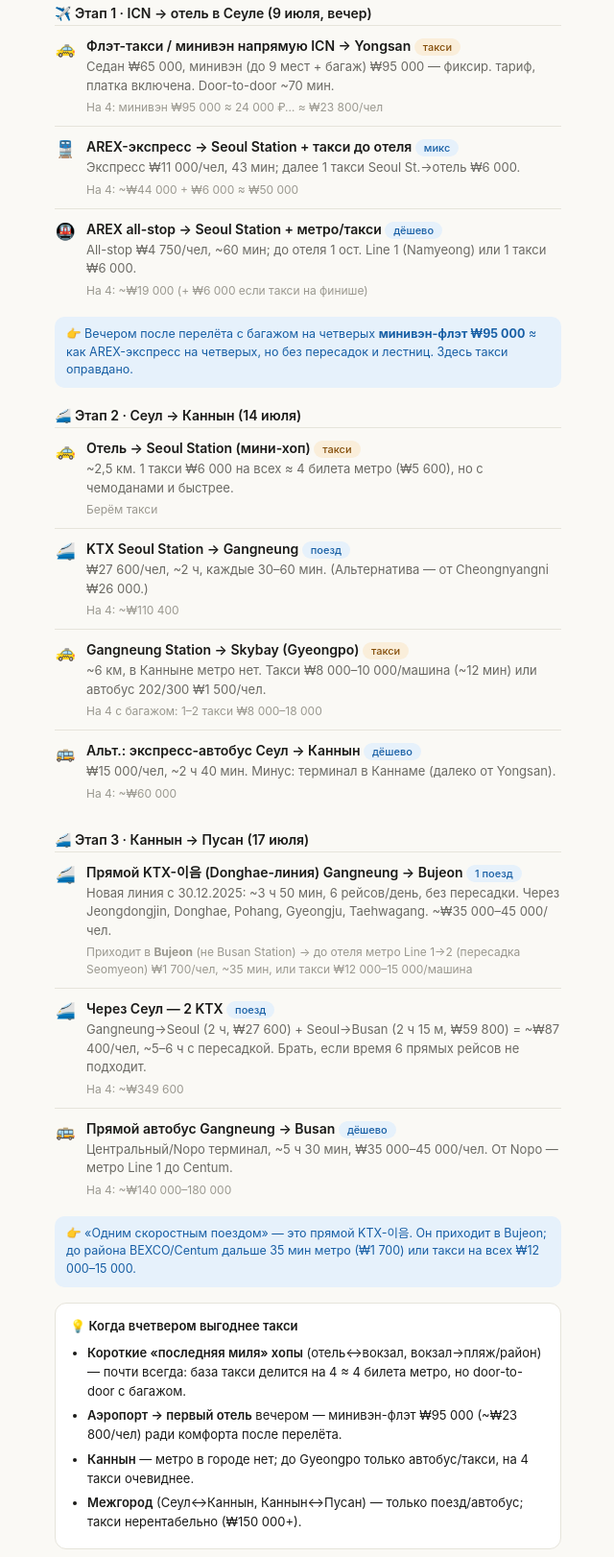
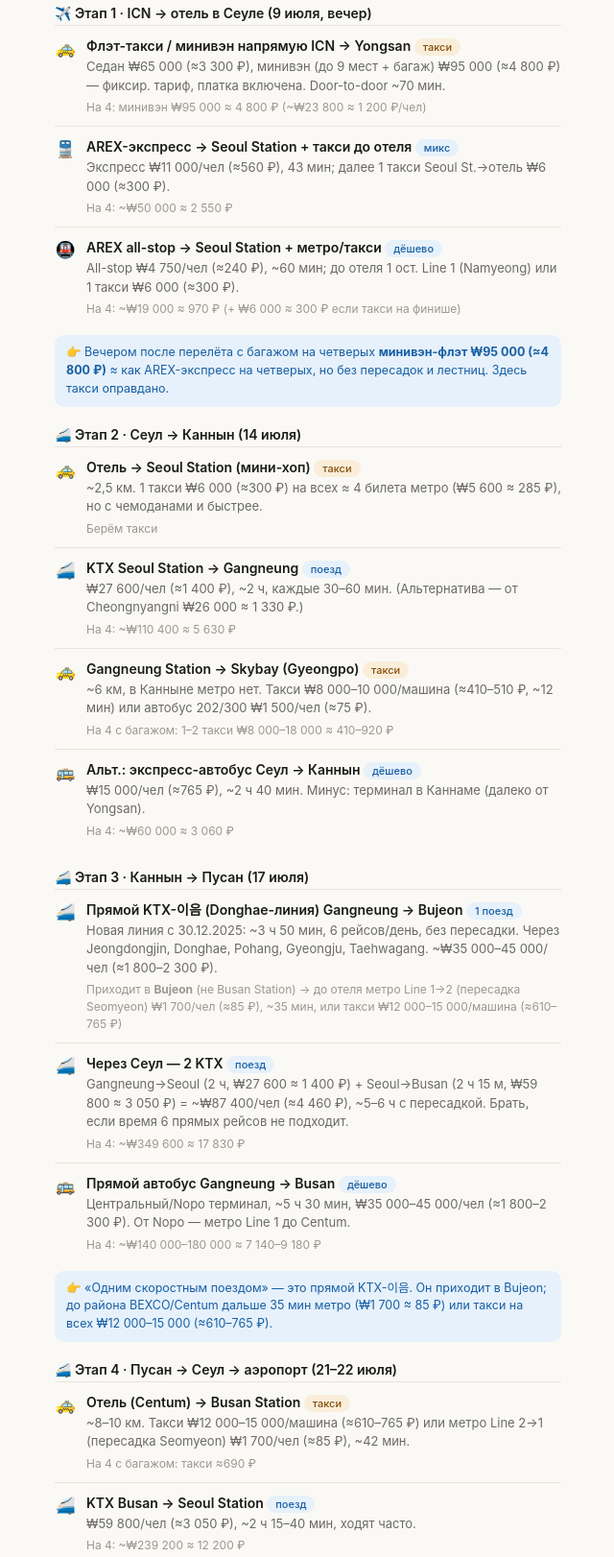
Before and after one commit to StanSkri/korea-trip, a plain HTML site: page hotels.html in a window 1280 px wide. Shown: the part 812-2434 px from the top of the page at 96% size, without its empty margins (319-959 px from the left). Drawn offline with Linux system fonts and the light colour scheme.

Commit message:
Add return leg Busan→Seoul→ICN + total

```diff
--- a/hotels.html
+++ b/hotels.html
@@ -75,31 +75,47 @@ h1{font-size:20px;font-weight:600;margin:0 0 4px}
 <div class="tip">Правило на четверых: короткий хоп внутри города (&lt;~7 км, «последняя миля») → берём <b>одно такси</b> — база в Корее низкая и делится на 4, выходит ≈ как 4 билета метро, но door-to-door с чемоданами. Межгород → только поезд.</div>
 
 <div class="dh" style="font-size:14px;margin:18px 0 2px">✈️ Этап 1 · ICN → отель в Сеуле (9 июля, вечер)</div>
-<div class="opt"><div class="oi">🚕</div><div><div class="on">Флэт-такси / минивэн напрямую ICN → Yongsan <span class="badge b-paid">такси</span></div><div class="od">Седан ₩65 000, минивэн (до 9 мест + багаж) ₩95 000 — фиксир. тариф, платка включена. Door-to-door ~70 мин.</div><div class="op">На 4: минивэн ₩95 000 ≈ 24 000 ₽… ≈ ₩23 800/чел</div></div></div>
-<div class="opt"><div class="oi">🚆</div><div><div class="on">AREX-экспресс → Seoul Station + такси до отеля <span class="badge b-cheap">микс</span></div><div class="od">Экспресс ₩11 000/чел, 43 мин; далее 1 такси Seoul St.→отель ₩6 000.</div><div class="op">На 4: ~₩44 000 + ₩6 000 ≈ ₩50 000</div></div></div>
-<div class="opt"><div class="oi">🚇</div><div><div class="on">AREX all-stop → Seoul Station + метро/такси <span class="badge b-cheap">дёшево</span></div><div class="od">All-stop ₩4 750/чел, ~60 мин; до отеля 1 ост. Line 1 (Namyeong) или 1 такси ₩6 000.</div><div class="op">На 4: ~₩19 000 (+ ₩6 000 если такси на финише)</div></div></div>
-<div class="tip">👉 Вечером после перелёта с багажом на четверых <b>минивэн-флэт ₩95 000</b> ≈ как AREX-экспресс на четверых, но без пересадок и лестниц. Здесь такси оправдано.</div>
+<div class="opt"><div class="oi">🚕</div><div><div class="on">Флэт-такси / минивэн напрямую ICN → Yongsan <span class="badge b-paid">такси</span></div><div class="od">Седан ₩65 000 (≈3 300 ₽), минивэн (до 9 мест + багаж) ₩95 000 (≈4 800 ₽) — фиксир. тариф, платка включена. Door-to-door ~70 мин.</div><div class="op">На 4: минивэн ₩95 000 ≈ 4 800 ₽ (~₩23 800 ≈ 1 200 ₽/чел)</div></div></div>
+<div class="opt"><div class="oi">🚆</div><div><div class="on">AREX-экспресс → Seoul Station + такси до отеля <span class="badge b-cheap">микс</span></div><div class="od">Экспресс ₩11 000/чел (≈560 ₽), 43 мин; далее 1 такси Seoul St.→отель ₩6 000 (≈300 ₽).</div><div class="op">На 4: ~₩50 000 ≈ 2 550 ₽</div></div></div>
+<div class="opt"><div class="oi">🚇</div><div><div class="on">AREX all-stop → Seoul Station + метро/такси <span class="badge b-cheap">дёшево</span></div><div class="od">All-stop ₩4 750/чел (≈240 ₽), ~60 мин; до отеля 1 ост. Line 1 (Namyeong) или 1 такси ₩6 000 (≈300 ₽).</div><div class="op">На 4: ~₩19 000 ≈ 970 ₽ (+ ₩6 000 ≈ 300 ₽ если такси на финише)</div></div></div>
+<div class="tip">👉 Вечером после перелёта с багажом на четверых <b>минивэн-флэт ₩95 000 (≈4 800 ₽)</b> ≈ как AREX-экспресс на четверых, но без пересадок и лестниц. Здесь такси оправдано.</div>
 
 <div class="dh" style="font-size:14px;margin:18px 0 2px">🚄 Этап 2 · Сеул → Каннын (14 июля)</div>
-<div class="opt"><div class="oi">🚕</div><div><div class="on">Отель → Seoul Station (мини-хоп) <span class="badge b-paid">такси</span></div><div class="od">~2,5 км. 1 такси ₩6 000 на всех ≈ 4 билета метро (₩5 600), но с чемоданами и быстрее.</div><div class="op">Берём такси</div></div></div>
-<div class="opt"><div class="oi">🚄</div><div><div class="on">KTX Seoul Station → Gangneung <span class="badge b-cheap">поезд</span></div><div class="od">₩27 600/чел, ~2 ч, каждые 30–60 мин. (Альтернатива — от Cheongnyangni ₩26 000.)</div><div class="op">На 4: ~₩110 400</div></div></div>
-<div class="opt"><div class="oi">🚕</div><div><div class="on">Gangneung Station → Skybay (Gyeongpo) <span class="badge b-paid">такси</span></div><div class="od">~6 км, в Канныне метро нет. Такси ₩8 000–10 000/машина (~12 мин) или автобус 202/300 ₩1 500/чел.</div><div class="op">На 4 с багажом: 1–2 такси ₩8 000–18 000</div></div></div>
-<div class="opt"><div class="oi">🚌</div><div><div class="on">Альт.: экспресс-автобус Сеул → Каннын <span class="badge b-cheap">дёшево</span></div><div class="od">₩15 000/чел, ~2 ч 40 мин. Минус: терминал в Каннаме (далеко от Yongsan).</div><div class="op">На 4: ~₩60 000</div></div></div>
+<div class="opt"><div class="oi">🚕</div><div><div class="on">Отель → Seoul Station (мини-хоп) <span class="badge b-paid">такси</span></div><div class="od">~2,5 км. 1 такси ₩6 000 (≈300 ₽) на всех ≈ 4 билета метро (₩5 600 ≈ 285 ₽), но с чемоданами и быстрее.</div><div class="op">Берём такси</div></div></div>
+<div class="opt"><div class="oi">🚄</div><div><div class="on">KTX Seoul Station → Gangneung <span class="badge b-cheap">поезд</span></div><div class="od">₩27 600/чел (≈1 400 ₽), ~2 ч, каждые 30–60 мин. (Альтернатива — от Cheongnyangni ₩26 000 ≈ 1 330 ₽.)</div><div class="op">На 4: ~₩110 400 ≈ 5 630 ₽</div></div></div>
+<div class="opt"><div class="oi">🚕</div><div><div class="on">Gangneung Station → Skybay (Gyeongpo) <span class="badge b-paid">такси</span></div><div class="od">~6 км, в Канныне метро нет. Такси ₩8 000–10 000/машина (≈410–510 ₽, ~12 мин) или автобус 202/300 ₩1 500/чел (≈75 ₽).</div><div class="op">На 4 с багажом: 1–2 такси ₩8 000–18 000 ≈ 410–920 ₽</div></div></div>
+<div class="opt"><div class="oi">🚌</div><div><div class="on">Альт.: экспресс-автобус Сеул → Каннын <span class="badge b-cheap">дёшево</span></div><div class="od">₩15 000/чел (≈765 ₽), ~2 ч 40 мин. Минус: терминал в Каннаме (далеко от Yongsan).</div><div class="op">На 4: ~₩60 000 ≈ 3 060 ₽</div></div></div>
 
 <div class="dh" style="font-size:14px;margin:18px 0 2px">🚄 Этап 3 · Каннын → Пусан (17 июля)</div>
-<div class="opt"><div class="oi">🚄</div><div><div class="on">Прямой KTX-이음 (Donghae-линия) Gangneung → Bujeon <span class="badge b-cheap">1 поезд</span></div><div class="od">Новая линия с 30.12.2025: ~3 ч 50 мин, 6 рейсов/день, без пересадки. Через Jeongdongjin, Donghae, Pohang, Gyeongju, Taehwagang. ~₩35 000–45 000/чел.</div><div class="op">Приходит в <b>Bujeon</b> (не Busan Station) → до отеля метро Line 1→2 (пересадка Seomyeon) ₩1 700/чел, ~35 мин, или такси ₩12 000–15 000/машина</div></div></div>
-<div class="opt"><div class="oi">🚄</div><div><div class="on">Через Сеул — 2 KTX <span class="badge b-cheap">поезд</span></div><div class="od">Gangneung→Seoul (2 ч, ₩27 600) + Seoul→Busan (2 ч 15 м, ₩59 800) = ~₩87 400/чел, ~5–6 ч с пересадкой. Брать, если время 6 прямых рейсов не подходит.</div><div class="op">На 4: ~₩349 600</div></div></div>
-<div class="opt"><div class="oi">🚌</div><div><div class="on">Прямой автобус Gangneung → Busan <span class="badge b-cheap">дёшево</span></div><div class="od">Центральный/Nopo терминал, ~5 ч 30 мин, ₩35 000–45 000/чел. От Nopo — метро Line 1 до Centum.</div><div class="op">На 4: ~₩140 000–180 000</div></div></div>
-<div class="tip">👉 «Одним скоростным поездом» — это прямой KTX-이음. Он приходит в Bujeon; до района BEXCO/Centum дальше 35 мин метро (₩1 700) или такси на всех ₩12 000–15 000.</div>
+<div class="opt"><div class="oi">🚄</div><div><div class="on">Прямой KTX-이음 (Donghae-линия) Gangneung → Bujeon <span class="badge b-cheap">1 поезд</span></div><div class="od">Новая линия с 30.12.2025: ~3 ч 50 мин, 6 рейсов/день, без пересадки. Через Jeongdongjin, Donghae, Pohang, Gyeongju, Taehwagang. ~₩35 000–45 000/чел (≈1 800–2 300 ₽).</div><div class="op">Приходит в <b>Bujeon</b> (не Busan Station) → до отеля метро Line 1→2 (пересадка Seomyeon) ₩1 700/чел (≈85 ₽), ~35 мин, или такси ₩12 000–15 000/машина (≈610–765 ₽)</div></div></div>
+<div class="opt"><div class="oi">🚄</div><div><div class="on">Через Сеул — 2 KTX <span class="badge b-cheap">поезд</span></div><div class="od">Gangneung→Seoul (2 ч, ₩27 600 ≈ 1 400 ₽) + Seoul→Busan (2 ч 15 м, ₩59 800 ≈ 3 050 ₽) = ~₩87 400/чел (≈4 460 ₽), ~5–6 ч с пересадкой. Брать, если время 6 прямых рейсов не подходит.</div><div class="op">На 4: ~₩349 600 ≈ 17 830 ₽</div></div></div>
+<div class="opt"><div class="oi">🚌</div><div><div class="on">Прямой автобус Gangneung → Busan <span class="badge b-cheap">дёшево</span></div><div class="od">Центральный/Nopo терминал, ~5 ч 30 мин, ₩35 000–45 000/чел (≈1 800–2 300 ₽). От Nopo — метро Line 1 до Centum.</div><div class="op">На 4: ~₩140 000–180 000 ≈ 7 140–9 180 ₽</div></div></div>
+<div class="tip">👉 «Одним скоростным поездом» — это прямой KTX-이음. Он приходит в Bujeon; до района BEXCO/Centum дальше 35 мин метро (₩1 700 ≈ 85 ₽) или такси на всех ₩12 000–15 000 (≈610–765 ₽).</div>
+
+<div class="dh" style="font-size:14px;margin:18px 0 2px">🚄 Этап 4 · Пусан → Сеул → аэропорт (21–22 июля)</div>
+<div class="opt"><div class="oi">🚕</div><div><div class="on">Отель (Centum) → Busan Station <span class="badge b-paid">такси</span></div><div class="od">~8–10 км. Такси ₩12 000–15 000/машина (≈610–765 ₽) или метро Line 2→1 (пересадка Seomyeon) ₩1 700/чел (≈85 ₽), ~42 мин.</div><div class="op">На 4 с багажом: такси ≈690 ₽</div></div></div>
+<div class="opt"><div class="oi">🚄</div><div><div class="on">KTX Busan → Seoul Station <span class="badge b-cheap">поезд</span></div><div class="od">₩59 800/чел (≈3 050 ₽), ~2 ч 15–40 мин, ходят часто.</div><div class="op">На 4: ~₩239 200 ≈ 12 200 ₽</div></div></div>
+<div class="opt"><div class="oi">🚆</div><div><div class="on">Seoul Station → ICN (AREX) <span class="badge b-cheap">поезд</span></div><div class="od">Экспресс ₩11 000/чел (≈560 ₽), 43 мин; all-stop ₩4 750/чел (≈240 ₽), ~60 мин. Под рейс 13:05 — экспресс, выезд из Сеула ~10:00.</div><div class="op">На 4: экспресс ~₩44 000 ≈ 2 250 ₽ (all-stop ≈970 ₽)</div></div></div>
+<div class="opt"><div class="oi">🚕</div><div><div class="on">Альт.: минивэн Сеул → ICN <span class="badge b-paid">такси</span></div><div class="od">Флэт ₩95 000 (≈4 800 ₽), door-to-door ~70 мин — если много багажа/сувениров.</div><div class="op">На 4: ≈4 800 ₽</div></div></div>
+<div class="tip">⚠️ На ночь 21→22 июля в Сеуле брони пока нет — нужен отель на 1 ночь (лучше у Seoul Station / на линии AREX, чтобы утром быстро в аэропорт). Иначе — ночной переезд и вылет «с колёс», что рискованно под рейс 13:05.</div>
 
 <div class="tipbox">
 <b>💡 Когда вчетвером выгоднее такси</b>
 <ul>
 <li><b>Короткие «последняя миля» хопы</b> (отель↔вокзал, вокзал→пляж/район) — почти всегда: база такси делится на 4 ≈ 4 билета метро, но door-to-door с багажом.</li>
-<li><b>Аэропорт → первый отель</b> вечером — минивэн-флэт ₩95 000 (~₩23 800/чел) ради комфорта после перелёта.</li>
+<li><b>Аэропорт → первый отель</b> вечером — минивэн-флэт ₩95 000 ≈ 4 800 ₽ (~₩23 800 ≈ 1 200 ₽/чел) ради комфорта после перелёта.</li>
 <li><b>Каннын</b> — метро в городе нет; до Gyeongpo только автобус/такси, на 4 такси очевиднее.</li>
-<li><b>Межгород</b> (Сеул↔Каннын, Каннын↔Пусан) — только поезд/автобус; такси нерентабельно (₩150 000+).</li>
+<li><b>Межгород</b> (Сеул↔Каннын, Каннын↔Пусан) — только поезд/автобус; такси нерентабельно (₩150 000+ ≈ 7 650 ₽+).</li>
 </ul>
+</div>
+
+<div class="tipbox">
+<b>💰 Итого транспорт на поездку (4 чел., оптимально)</b>
+<ul>
+<li>Туда: ICN → Сеул → Каннын → Пусан — <b>≈20 200 ₽</b></li>
+<li>Обратно: Пусан → Сеул → ICN — <b>≈15 100 ₽</b></li>
+</ul>
+<b>Всего ≈ 35 300 ₽ на группу</b> (≈8 800 ₽/чел). Бюджетно (метро/автобус на хопах + AREX all-stop) — ≈29 200 ₽. Без ночёвки в Сеуле 21→22 июля и городских поездок.
 </div>
 
 <p class="foot">Цены и расписания меняются — сверяйся с Korail (letskorail.com), Naver Map и Kakao T перед выездом. Google показывает точки, Naver точнее строит маршруты по Корее. Тарифы такси — ориентировочные, зависят от трафика и числа машин под багаж.</p>
```
